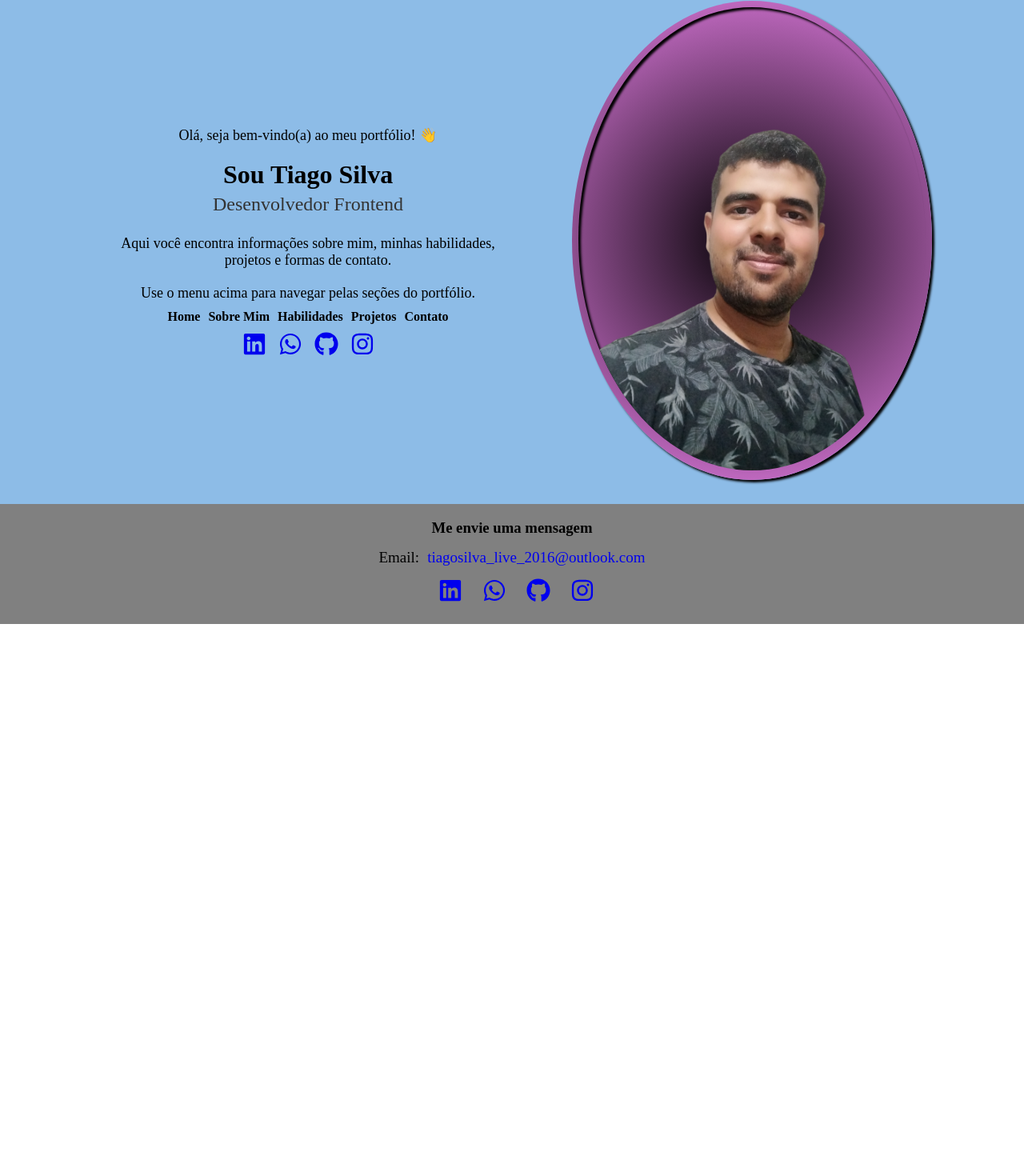
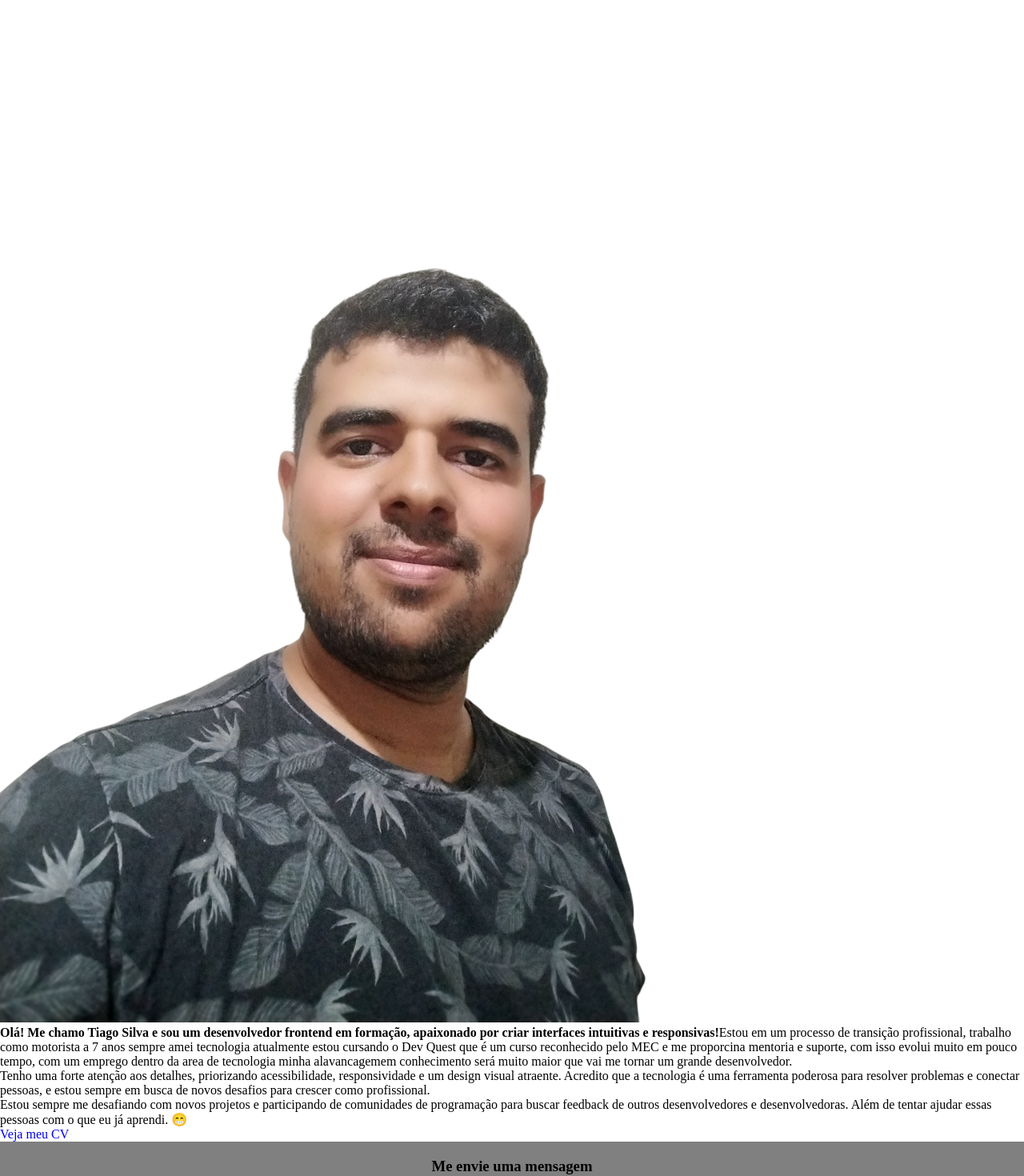
Before and after one commit to Tiago-SilvaRP/Portifolio-React, a React (Vite) app: page /sobre-mim in a window 1280 px wide. Shown: the part 98-1568 px from the top of the page at 80% size. Before the commit the page ends 878 px from the top, so only its background shows below. Built offline with nearby package versions, Linux system fonts and the light colour scheme.

Commit message:
feat(Link): add react-router-dom

```diff
--- a/package.json
+++ b/package.json
@@ -15,6 +15,7 @@
     "react": "^19.0.0",
     "react-dom": "^19.0.0",
     "react-icons": "^5.5.0",
+    "react-router-dom": "^7.5.3",
     "styled-components": "^6.1.17"
   },
   "devDependencies": {
--- a/src/App.tsx
+++ b/src/App.tsx
@@ -1,13 +1,9 @@
-import { Header } from './components/header/header'
-import { Home } from './components/home/home'
-import { Footer } from './components/footer/footer'
+import { AppRoutes } from './pages/routes'
 
 function App() {
   return (
     <>
-    <Header />
-    <Home />
-    <Footer />
+    <AppRoutes />
     </>
   )
 }
--- a/src/components/header/header.style.ts
+++ b/src/components/header/header.style.ts
@@ -1,5 +1,6 @@
 import styled from "styled-components";
 import { Button } from "../button/button";
+import { Link } from "react-router-dom";
 
 interface NavProps{
     $ativo: boolean;
@@ -59,7 +60,7 @@ export const S = {
         }
     `,
 
-    Ancora: styled.a`
+    Ancora: styled(Link)`
         color: #000;
         display: flex;
 
--- a/src/components/header/header.tsx
+++ b/src/components/header/header.tsx
@@ -24,11 +24,11 @@ export const Header: React.FC = () => {
             <div ref={menuRef}>
                 <S.Nav $ativo={menuAberto} aria-expanded={menuAberto}>
                     <S.Ul onClick={handleItemClick}>
-                        <li><S.Ancora href="#home">Inicio</S.Ancora></li>
-                        <li><S.Ancora href="#sobre-mim">Sobre Mim</S.Ancora></li>
-                        <li><S.Ancora href="#habilidades">Habilidades</S.Ancora></li>
-                        <li><S.Ancora href="#projetos">Projetos</S.Ancora></li>
-                        <li><S.Ancora href="#contato">Contato</S.Ancora></li>
+                        <li><S.Ancora to= "/" >Inicio</S.Ancora></li>
+                        <li><S.Ancora  to="/sobre-mim">Sobre Mim</S.Ancora></li>
+                        <li><S.Ancora to='/habilidades' >Habilidades</S.Ancora></li>
+                        <li><S.Ancora to="projetos">Projetos</S.Ancora></li>
+                        <li><S.Ancora to="contatos" >Contato</S.Ancora></li>
                     </S.Ul>
                 </S.Nav>
 
--- /dev/null
+++ b/src/components/sobre-mim/sobreMim.tsx
@@ -0,0 +1,34 @@
+import FotoPerfil from "../../assets/minhaFoto.png";
+import CV from '../../assets/cv.pdf';
+
+export const SobreMim = () => {
+
+    return (
+        <section>
+            <div>
+                <h2>Sobre Mim</h2>
+            </div>
+            <div>
+                <img src={FotoPerfil} alt="Foto de perfil de Tiago Silva" />
+            </div>
+            <div>
+                <p>
+                    <strong>Olá! Me chamo Tiago Silva e sou um desenvolvedor frontend em formação, apaixonado por criar interfaces intuitivas e responsivas!</strong>
+                    Estou em um processo de transição profissional, trabalho como motorista a 7 anos sempre amei tecnologia atualmente estou cursando o Dev Quest que é um curso reconhecido pelo MEC e me proporcina mentoria e suporte, com isso evolui muito em pouco tempo, com um emprego dentro da area de tecnologia minha alavancagemem conhecimento será muito maior que vai me tornar um grande desenvolvedor.
+                </p>
+
+                <p>Tenho uma forte atenção aos detalhes, priorizando acessibilidade, responsividade e um design visual atraente. Acredito que a tecnologia é uma ferramenta poderosa para resolver problemas e conectar pessoas, e estou sempre em busca de novos desafios para crescer como profissional.</p>
+
+
+                <p>
+                    Estou sempre me desafiando com novos projetos e participando de comunidades de programação para buscar
+                    feedback de outros desenvolvedores e desenvolvedoras. Além de tentar ajudar essas pessoas com o que eu já
+                    aprendi. 😁
+                </p>
+                <div>
+                    <a href={CV} target="_blank">Veja meu CV</a>
+                </div>
+            </div>
+        </section>
+    )
+}
--- /dev/null
+++ b/src/pages/home.tsx
@@ -0,0 +1,7 @@
+import { Home } from "../components/home/home";
+
+export const Inicio = () => {
+    return (
+        <Home />
+    )
+}
--- /dev/null
+++ b/src/pages/routes.tsx
@@ -0,0 +1,18 @@
+import { BrowserRouter, Routes, Route } from "react-router-dom"
+import { Inicio } from "./home"
+import { Sobre } from "./sobre"
+import { Header } from "../components/header/header"
+import { Footer } from "../components/footer/footer"
+
+export const AppRoutes = () => {
+    return (
+        <BrowserRouter>
+            <Header />
+            <Routes>
+                <Route path="/" element={<Inicio />} />
+                <Route path="/sobre-mim" element={<Sobre />} />
+            </Routes>
+            <Footer />
+        </BrowserRouter>
+    )
+}
--- /dev/null
+++ b/src/pages/sobre.tsx
@@ -0,0 +1,7 @@
+import { SobreMim } from "../components/sobre-mim/sobreMim"
+
+export const Sobre = () => {
+    return (
+        <SobreMim />
+    )
+}
```
Also changed, not shown: 1 other file (tests, documents, lock files or other folders).
